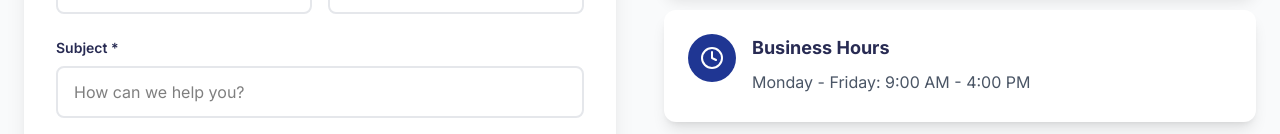
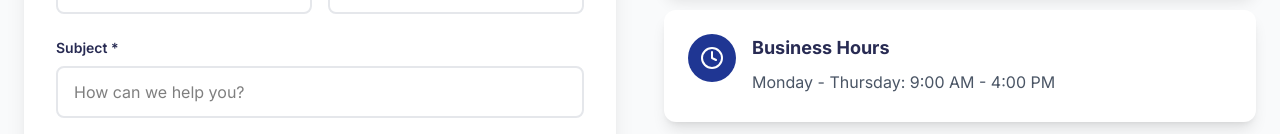
Before and after one commit to dedayorr/Sotab_Continental_Limited, a Next.js app: page /pages/contact-us in a window 1280 px wide. Shown: the part 818-952 px from the top of the page. Built offline with nearby package versions, Linux system fonts and the light colour scheme.

Commit message:
workinghours

```diff
--- a/app/pages/contact-us/page.tsx
+++ b/app/pages/contact-us/page.tsx
@@ -88,7 +88,7 @@ function ContactUs() {
     {
       icon: <Clock className="w-6 h-6" />,
       title: "Business Hours",
-      details: ["Monday - Friday: 9:00 AM - 4:00 PM"],
+      details: ["Monday - Thursday: 9:00 AM - 4:00 PM"],
       color: "#1f3693",
     },
   ];
```
